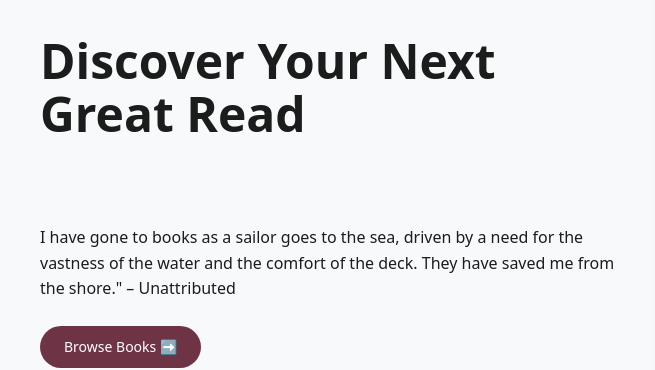
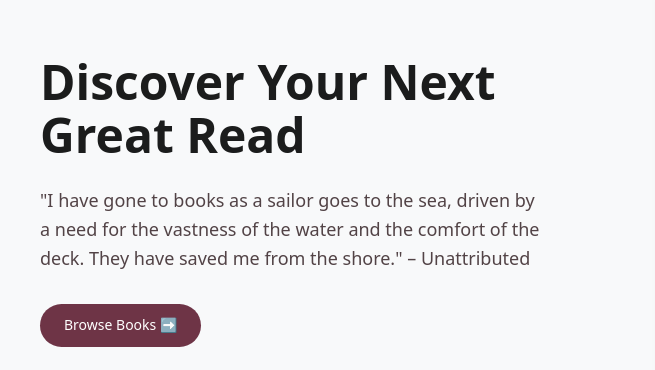
Before and after one commit to EL-STRIX/Gameonix_Esports_Lumina, a plain HTML site: page index.html in a window 1280 px wide. Shown: the part 96-466 px from the top of the page, 0-655 px from the left. Drawn offline with Linux system fonts and the light colour scheme.

Commit message:
fix: correct quotation placement in hero section text

```diff
--- a/index.html
+++ b/index.html
@@ -36,7 +36,7 @@
             <div class="hero-content">
                 <h1 class="hero-title">Discover Your Next Great Read</h1>
                 <p class="hero-text">
-                    </h1><br><p>I have gone to books as a sailor goes to the sea, driven by a need for the vastness of the water and the comfort of the deck. They have saved me from the shore." – Unattributed
+                    "I have gone to books as a sailor goes to the sea, driven by a need for the vastness of the water and the comfort of the deck. They have saved me from the shore." – Unattributed
                 </p>
                 <div class="mt-3">
                     <a href="pages/books.html" class="btn btn-primary">
```
